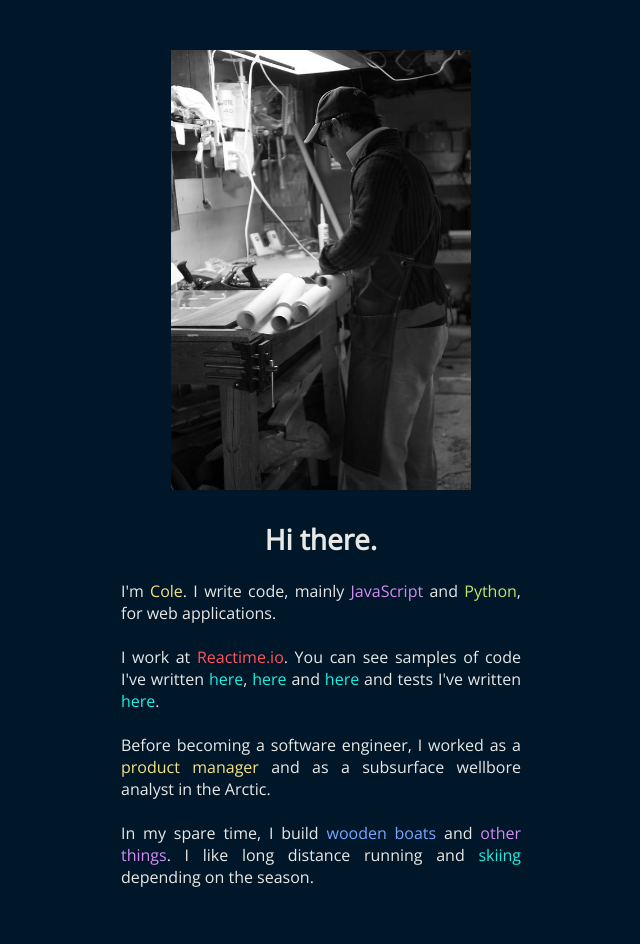
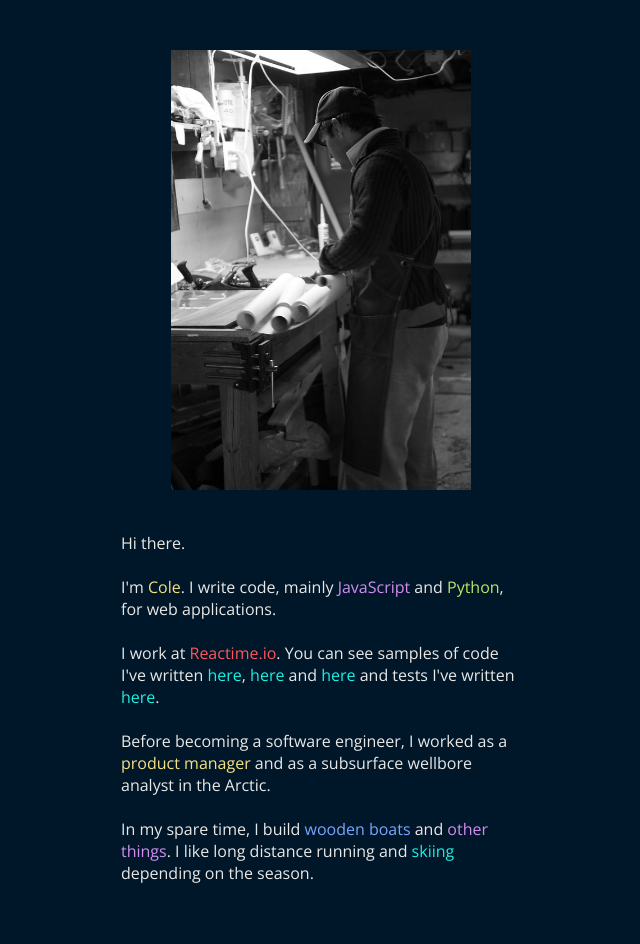
Before and after one commit to C-STYR/homesite2, a React app: page / in a window 1280 px wide. Shown: the top 944 px of the page, without its empty margins (319-959 px from the left). Built offline with nearby package versions, Linux system fonts and the light colour scheme.

Commit message:
header removed

```diff
--- a/src/App.tsx
+++ b/src/App.tsx
@@ -9,7 +9,7 @@ function App(): JSX.Element {
   return (
     <div style={{marginTop: "50px"}}>
       {mainImage}
-      <h1 style={{textAlign: "center", fontSize: "28px", marginTop: "30px"}}>Hi there.</h1>
+      {/* <h1 style={{textAlign: "center", fontSize: "28px", marginTop: "30px"}}>Hi there.</h1> */}
       <br />
       {intro}
       <br />
--- a/src/index.css
+++ b/src/index.css
@@ -10,9 +10,10 @@
 
 .intro {
   max-width: 400px;
+  margin-top: 20px;
   padding-left: 20px;
   padding-right: 20px;
-  text-align: justify;
+  text-align: left;
 }
 
 .linksContainer {
--- a/src/intro.tsx
+++ b/src/intro.tsx
@@ -2,6 +2,8 @@ import React from 'react'
 
 const intro: JSX.Element =
   <div className="intro">
+    <p >Hi there.</p>
+    <br />
     <p>
       I'm <span style={{color: "#F6E183"}}>Cole</span>. I write code,
       mainly <span style={{color: "#D18DF0"}}>JavaScript </span>
```
